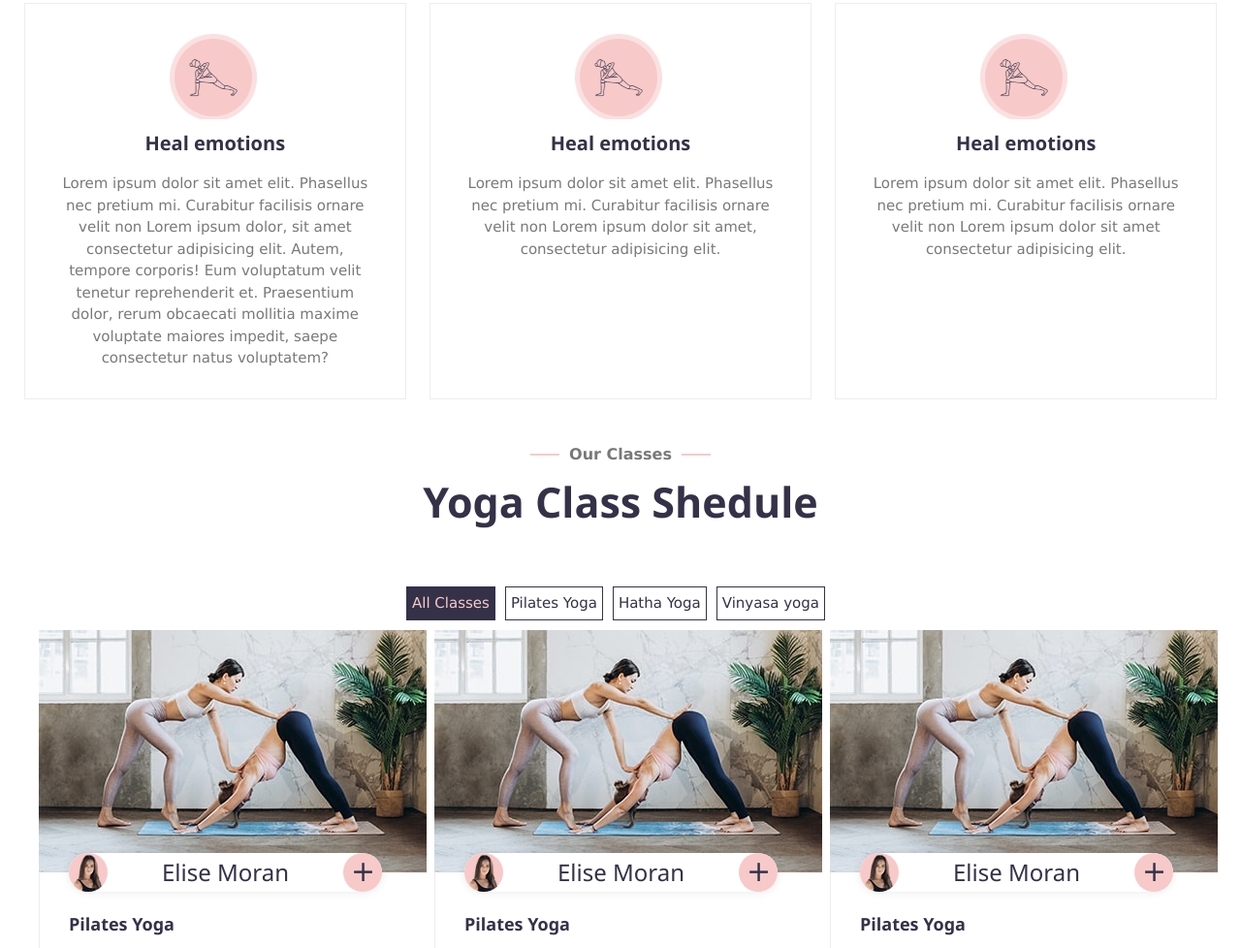
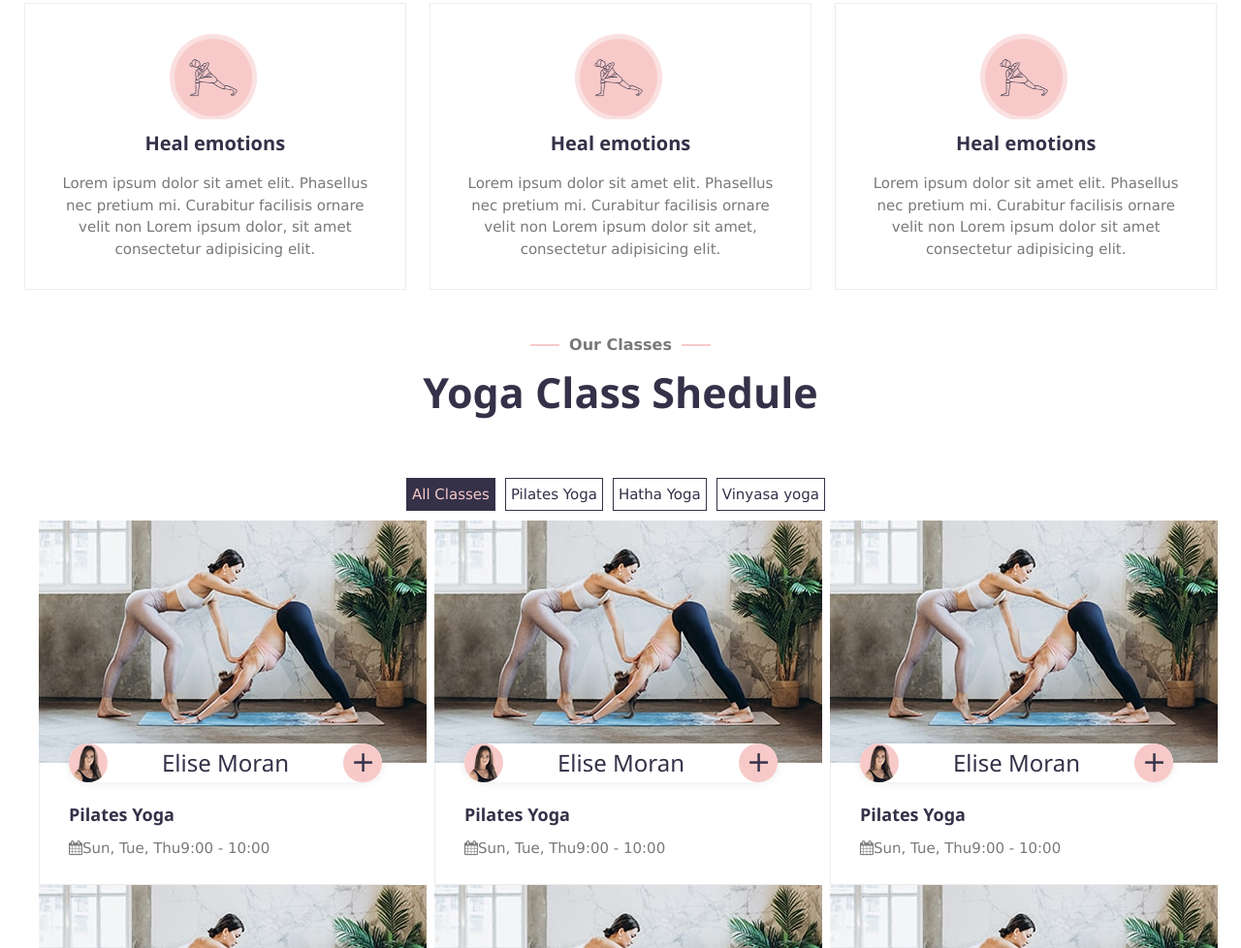
Before and after one commit to EmraanIqbal/yoga-template, a plain HTML site: page index.html in a window 1280 px wide. Shown: the part 1990-2968 px from the top of the page at 97% size. Drawn offline with nearby package versions, Linux system fonts and the light colour scheme.

Commit message:
index.html

```diff
--- a/index.html
+++ b/index.html
@@ -172,10 +172,7 @@
             <p>
               Lorem ipsum dolor sit amet elit. Phasellus nec pretium mi.
               Curabitur facilisis ornare velit non Lorem ipsum dolor, sit amet
-              consectetur adipisicing elit. Autem, tempore corporis! Eum
-              voluptatum velit tenetur reprehenderit et. Praesentium dolor,
-              rerum obcaecati mollitia maxime voluptate maiores impedit, saepe
-              consectetur natus voluptatem?
+              consectetur adipisicing elit.
             </p>
           </div>
 
```
